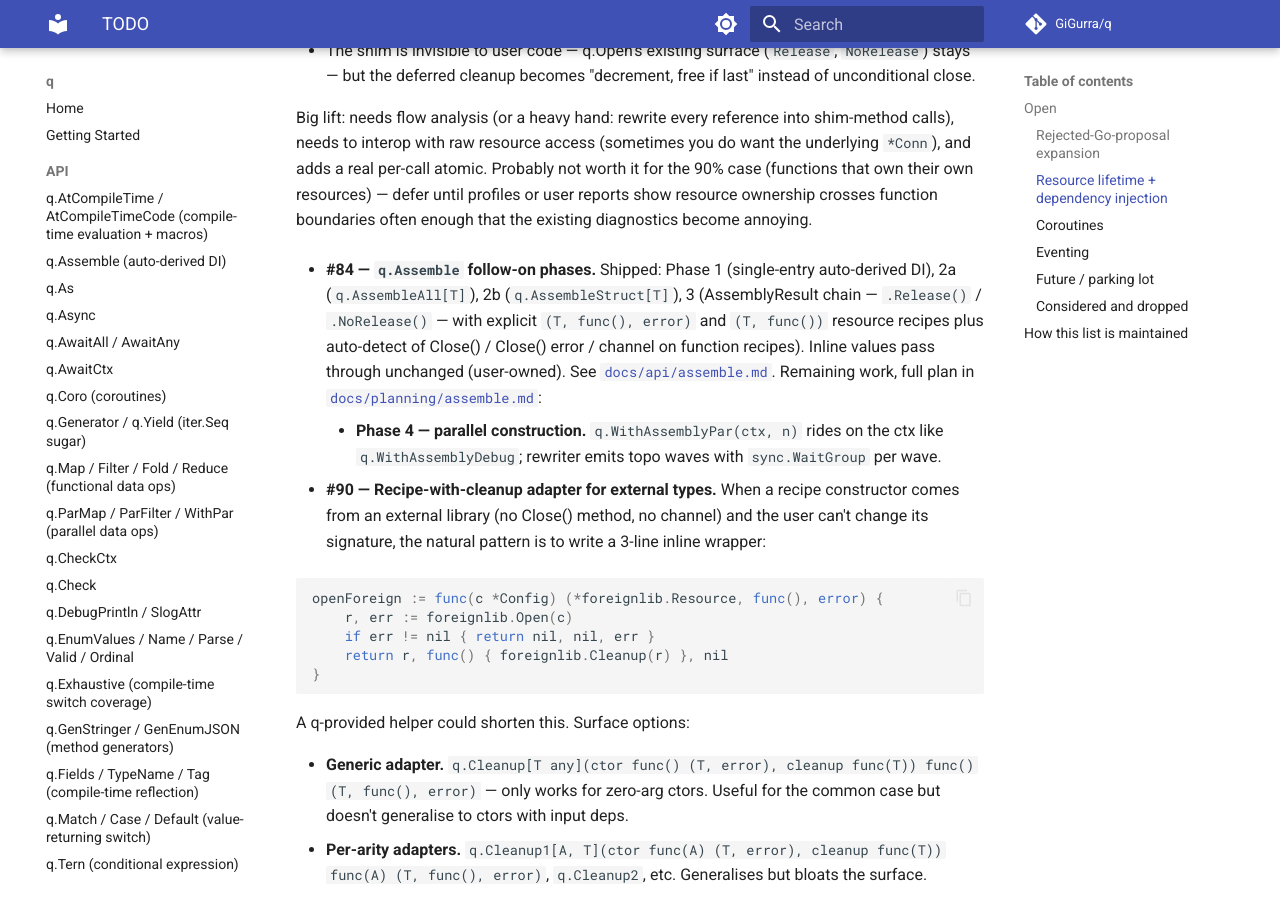
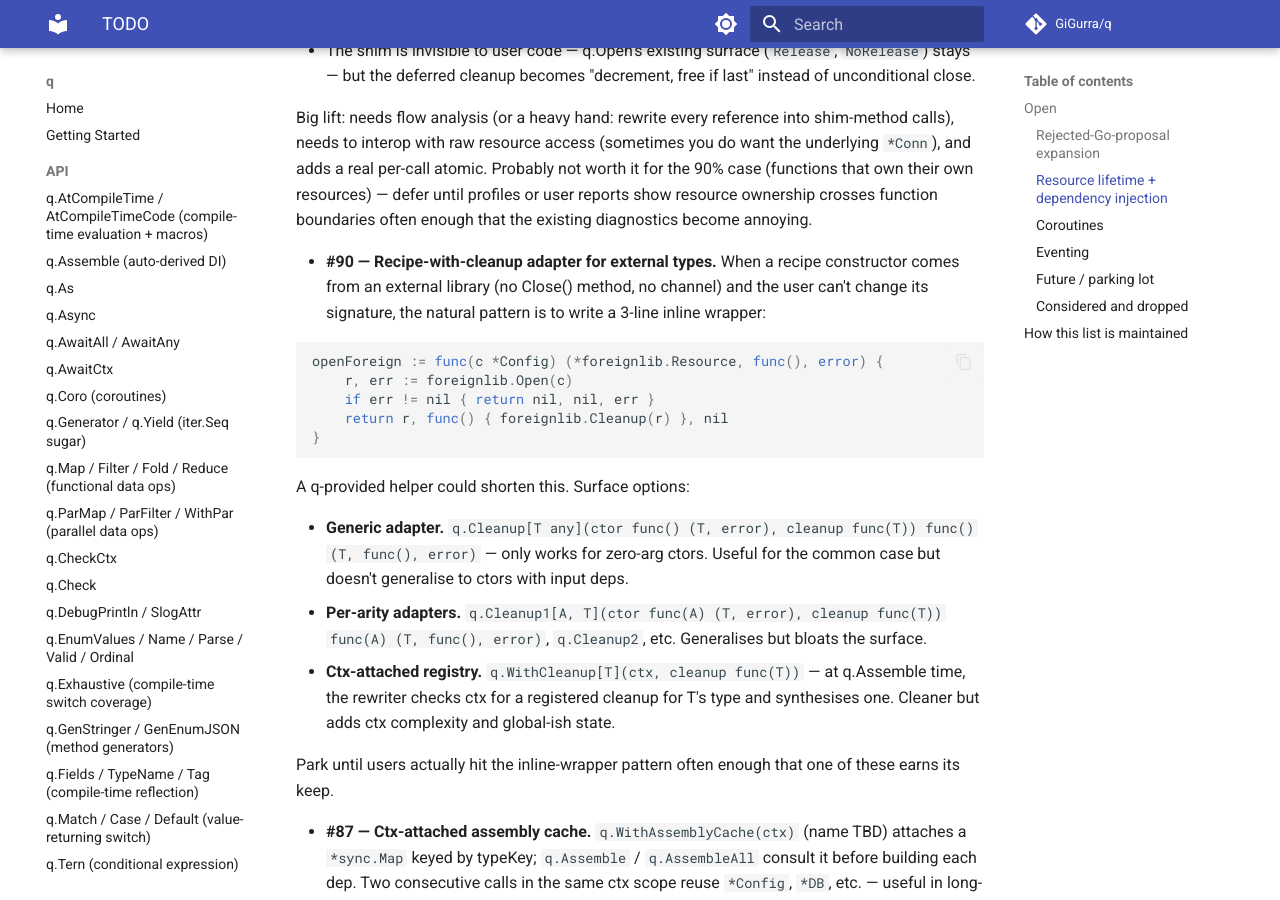
Before and after one commit to GiGurra/q, an MkDocs documentation site: the page built from docs/planning/TODO.md, in a window 1280 px wide and 900 px high, scrolled down 2363 px. Built offline with MkDocs 1.6.1 and Material for MkDocs 9.7.7, drawn with Linux system fonts in a browser that asks for light colours; comment, search, counter and statistics services are not loaded; some of the changed text lies outside the part shown.

Commit message:
docs(TODO): park #84 Phase 4 (Assemble parallel construction)
Move to Future/parking lot. Phases 1–3 shipped; sequential path is fast
enough for current workloads. Plan in docs/planning/assemble.md still
applies when picked back up.

Co-Authored-By: Claude Opus 4.7 (1M context) <noreply@anthropic.com>

```diff
--- a/docs/planning/TODO.md
+++ b/docs/planning/TODO.md
@@ -56,9 +56,6 @@ The persistent backlog for `q`. A cold-state reader can pick up here without re-
   - The shim is invisible to user code — q.Open's existing surface (`Release`, `NoRelease`) stays — but the deferred cleanup becomes "decrement, free if last" instead of unconditional close.
 
   Big lift: needs flow analysis (or a heavy hand: rewrite every reference into shim-method calls), needs to interop with raw resource access (sometimes you do want the underlying `*Conn`), and adds a real per-call atomic. Probably not worth it for the 90% case (functions that own their own resources) — defer until profiles or user reports show resource ownership crosses function boundaries often enough that the existing diagnostics become annoying.
-
-- **#84 — `q.Assemble` follow-on phases.** Shipped: Phase 1 (single-entry auto-derived DI), 2a (`q.AssembleAll[T]`), 2b (`q.AssembleStruct[T]`), 3 (AssemblyResult chain — `.Release()` / `.NoRelease()` — with explicit `(T, func(), error)` and `(T, func())` resource recipes plus auto-detect of Close() / Close() error / channel on function recipes). Inline values pass through unchanged (user-owned). See [`docs/api/assemble.md`](../api/assemble.md). Remaining work, full plan in [`docs/planning/assemble.md`](assemble.md):
-    - **Phase 4 — parallel construction.** `q.WithAssemblyPar(ctx, n)` rides on the ctx like `q.WithAssemblyDebug`; rewriter emits topo waves with `sync.WaitGroup` per wave.
 
 - **#90 — Recipe-with-cleanup adapter for external types.** When a recipe constructor comes from an external library (no Close() method, no channel) and the user can't change its signature, the natural pattern is to write a 3-line inline wrapper:
 
```
Also changed, not shown: other parts of docs/planning/TODO.md (+2 -0 lines).
